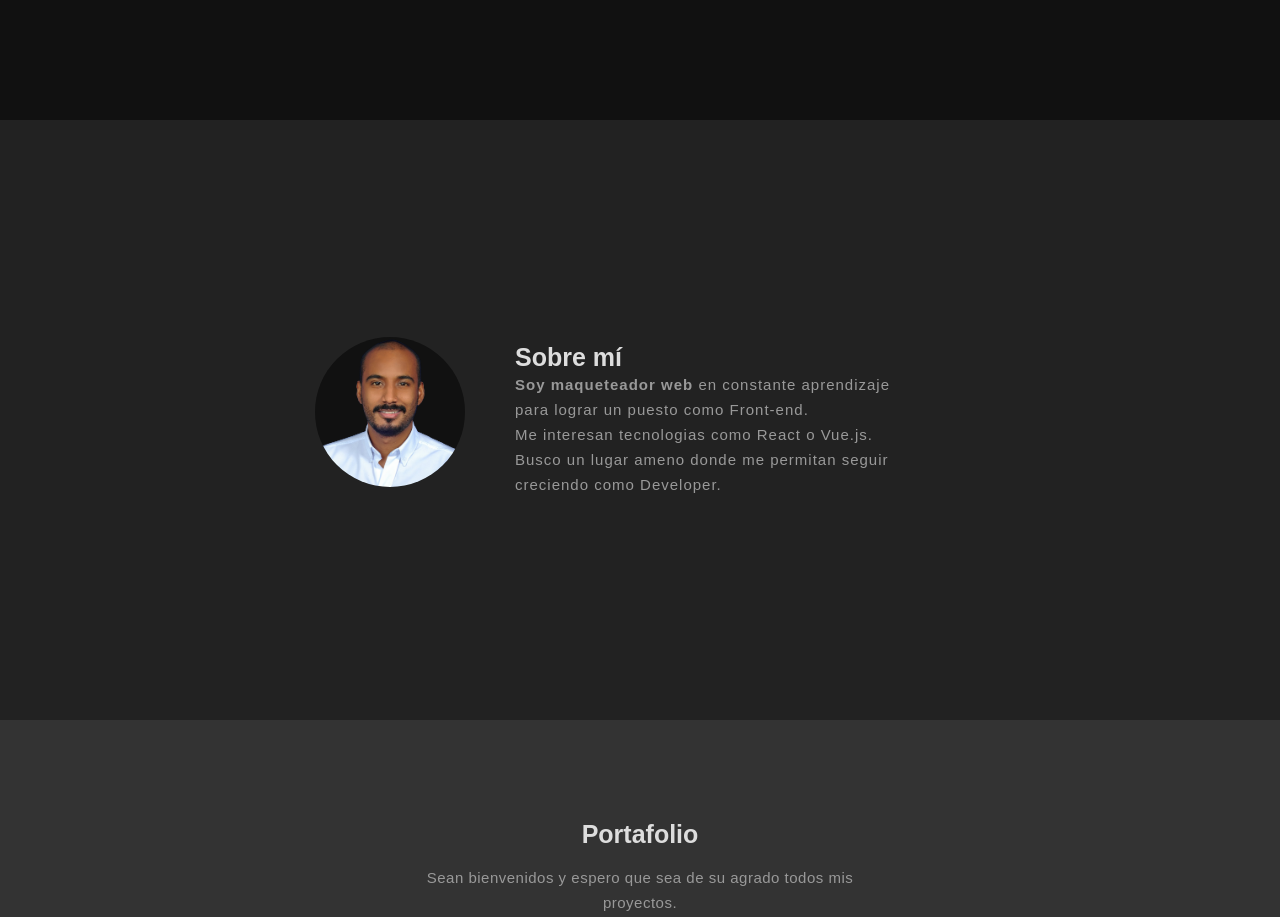
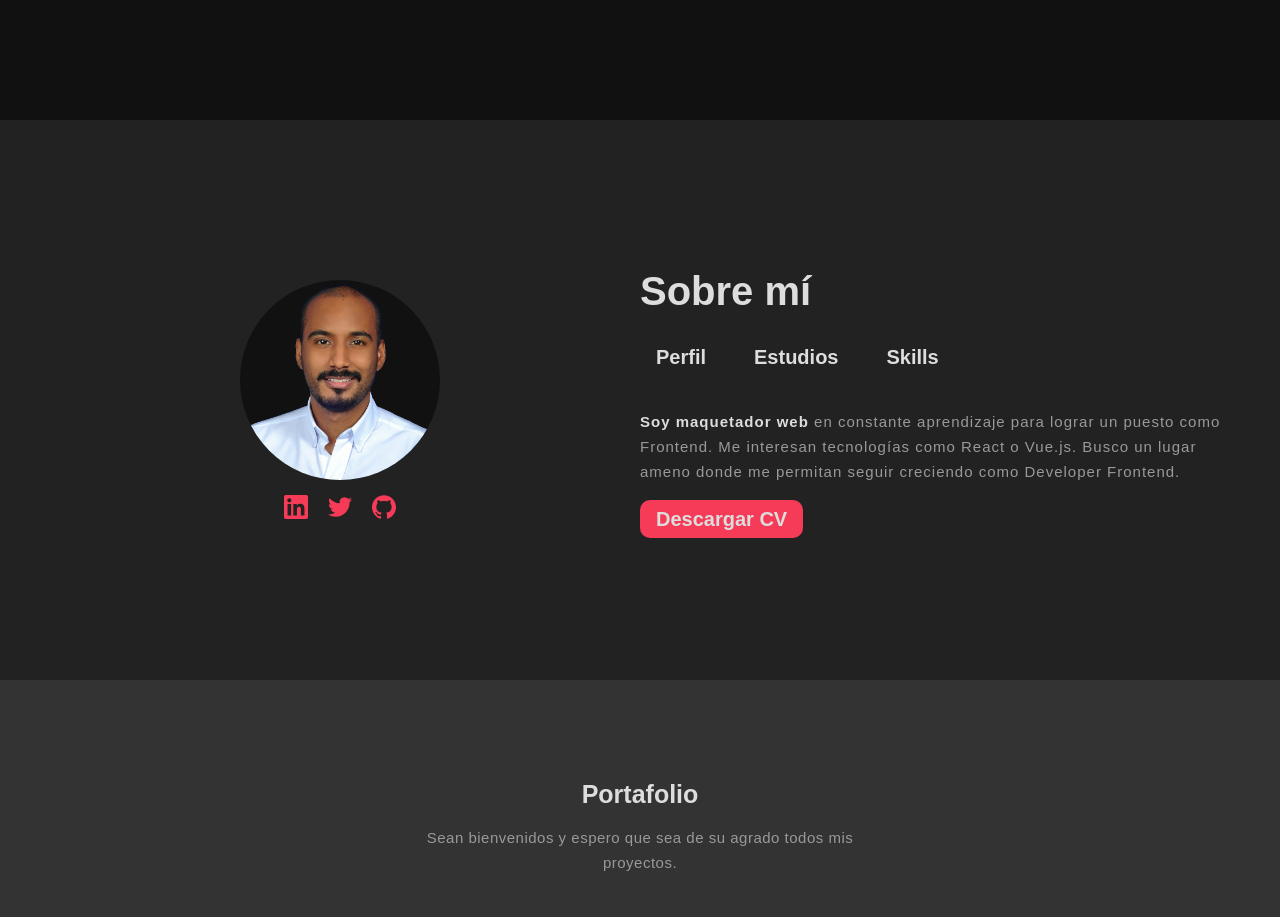
Before and after one commit to dioverdm/portfolio, a Next.js app: page / in a window 1280 px wide. Shown: the part 680-1597 px from the top of the page. Built offline with nearby package versions, Linux system fonts and the light colour scheme; no server answers.

Commit message:
Agrego nuevos estilos

```diff
--- a/components/About.jsx
+++ b/components/About.jsx
@@ -1,21 +1,41 @@
 import style from '../styles/About.module.scss';
 import Image from 'next/image';
+import { useState } from 'react';
 
 const About = () => {
-  const { about, about__container, about__left, social__media, about__right, bg__img } =
-    style;
+  const {
+    about,
+    about__container,
+    about__image,
+    avatar,
+    img,
+    social__media,
+    icon,
+    linkedin,
+    twitter,
+    github,
+    about__me,
+    title,
+    tablist,
+    body,
+    strong,
+    btnDownload,
+  } = style;
+
   return (
     <section className={about} id="about">
       <div className={`${about__container} space-lateral`}>
-        <div className={about__left}>
-          <div className={bg__img}></div>
-          <Image
-            src="/image/jose-manuel.png"
-            height="150px"
-            width="150px"
-            alt="foto de Jose Manuel Montaño Sáenz"
-            className="img"
-          />
+        <div className={about__image}>
+          <div className={avatar}>
+            <Image
+              src="/image/jose-manuel.png"
+              height="200px"
+              width="200px"
+              alt="foto de Jose Manuel Montaño Sáenz"
+              className={img}
+            />
+          </div>
+
           <div className={social__media}>
             <a
               href="https://www.linkedin.com/in/mooenz"
@@ -23,7 +43,7 @@ const About = () => {
               target="_blank"
               rel="noreferrer noopener"
             >
-              <i className="fab fa-linkedin-in"></i>
+              <span className={`${icon} ${linkedin}`}></span>
             </a>
             <a
               href="https://twitter.com/MooenzDev"
@@ -31,7 +51,7 @@ const About = () => {
               target="_blank"
               rel="noreferrer noopener"
             >
-              <i className="fab fa-twitter"></i>
+              <span className={`${icon} ${twitter}`}></span>
             </a>
             <a
               href="https://github.com/Mooenz"
@@ -39,21 +59,27 @@ const About = () => {
               target="_blank"
               rel="noreferrer noopener"
             >
-              <i className="fab fa-github-alt"></i>
+              <span className={`${icon} ${github}`}></span>
             </a>
           </div>
         </div>
 
-        <div className={about__right}>
-          <h2>Sobre mí</h2>
-          <p>
-            <b>Soy maqueteador web</b> en constante aprendizaje para lograr un
-            puesto como Front-end.
+        <div className={about__me}>
+          <h2 className={title}>Sobre mí</h2>
+          <ul className={tablist}>
+            <li>Perfil</li>
+            <li>Estudios</li>
+            <li>Skills</li>
+          </ul>
+          <p className={body}>
+            <span className={strong}>Soy maquetador web</span> en constante
+            aprendizaje para lograr un puesto como Frontend. Me interesan
+            tecnologías como React o Vue.js. Busco un lugar ameno donde me
+            permitan seguir creciendo como Developer Frontend.
           </p>
-          <p>
-            Me interesan tecnologias como React o Vue.js. Busco un lugar ameno
-            donde me permitan seguir creciendo como Developer.
-          </p>
+          <a className={btnDownload} href="/Cv-José-M-Montaño.pdf" download>
+            Descargar CV
+          </a>
         </div>
       </div>
     </section>
--- a/styles/About.module.scss
+++ b/styles/About.module.scss
@@ -3,7 +3,7 @@
 .about {
   position: relative;
   width: 100%;
-  height: 600px;
+  min-height: 70vh;
   display: flex;
   justify-content: center;
   align-items: center;
@@ -17,45 +17,99 @@
     gap: 10px;
   }
 
-  &__left {
+  &__image {
     text-align: center;
     position: relative;
 
-    .bg__img {
-      position: absolute;
+    .avatar {
       background-color: var(--black-intense);
-      width: 150px;
-      height: 150px;
+      width: 200px;
+      height: 200px;
       border-radius: 100%;
-    }
 
-    img {
-      border-radius: 100px;
-      object-fit: cover;
+      .img {
+        border-radius: 50%;
+        object-fit: cover;
+      }
     }
 
     .social__media {
       display: flex;
       justify-content: center;
       gap: 20px;
+      align-items: center;
       width: 100%;
       margin: 15px 0 0;
+
+      .icon {
+        display: inline-block;
+        height: 24px;
+        width: 24px;
+        transition-duration: 0.5s;
+
+        &:hover {
+          transform: scale(0.9);
+        }
+      }
+
+      .linkedin {
+        background: url('/icons/linkedin.svg') center/contain no-repeat;
+      }
+
+      .twitter {
+        background: url('/icons/twitter.svg') center/contain no-repeat;
+      }
+
+      .github {
+        background: url('/icons/github.svg') center/contain no-repeat;
+      }
     }
   }
 
-  &__right {
-    text-align: center;
-    max-width: 80%;
-    h2 {
-      font-size: 2.5rem;
+  &__me {
+    .title {
+      font-size: 4rem;
+      margin: 0 0 24px;
+    }
+    .tablist {
+      font-size: 2rem;
+      font-weight: 700;
+      list-style: none;
+      display: flex;
+      justify-content: flex-start;
+      align-items: center;
+      margin: 0 0 32px;
+      gap: 16px;
+
+      li {
+        padding: 8px 16px;
+        cursor: pointer;
+      }
     }
 
-    p {
+    .body {
       font-size: 1.5rem;
       line-height: 2.5rem;
       letter-spacing: 0.1rem;
       color: var(--gray);
-      margin: auto;
+      margin: 0 0 24px;
+
+      .strong {
+        font-weight: 700;
+        color: var(--withe);
+      }
+    }
+
+    .btnDownload {
+      font-size: 2rem;
+      font-weight: 700;
+      background: var(--red-cherry);
+      padding: 8px 16px;
+      border-radius: 10px;
+
+      &:hover {
+        opacity: 0.7;
+      }
     }
   }
 }
@@ -63,14 +117,13 @@
 @include media-query(medium) {
   .about {
     &__container {
-      grid-template-columns: 150px 500px;
+      width: 1200px;
+      margin: auto;
+      padding: 0;
+      grid-template-columns: repeat(2, 1fr);
       grid-template-rows: auto;
       place-content: center;
       gap: 0;
-    }
-
-    &__right {
-      text-align: start;
     }
   }
 }
```
